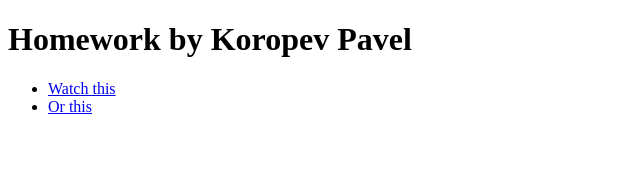
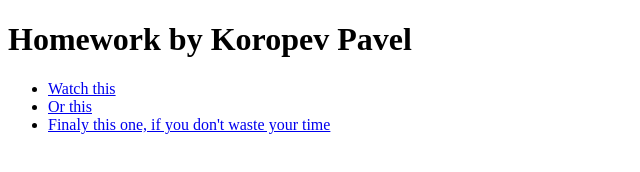
Before and after one commit to CJuraislit/Homework3.1, a plain HTML site: page index.html in a window 1280 px wide. Shown: the whole page, without its empty margins (0-640 px from the left). Drawn offline with Linux system fonts and the light colour scheme.

Commit message:
Add productStar link

```diff
--- a/index.html
+++ b/index.html
@@ -13,6 +13,7 @@
         <ul>
             <li><a href="http://youtube.com">Watch this</a></li>
             <li><a href="http://twitch.tv">Or this</a></li>
+            <li><a href="https://productstar.ru/">Finaly this one, if you don't waste your time</a></li>
         </ul>
     </main>
 </body>
```
